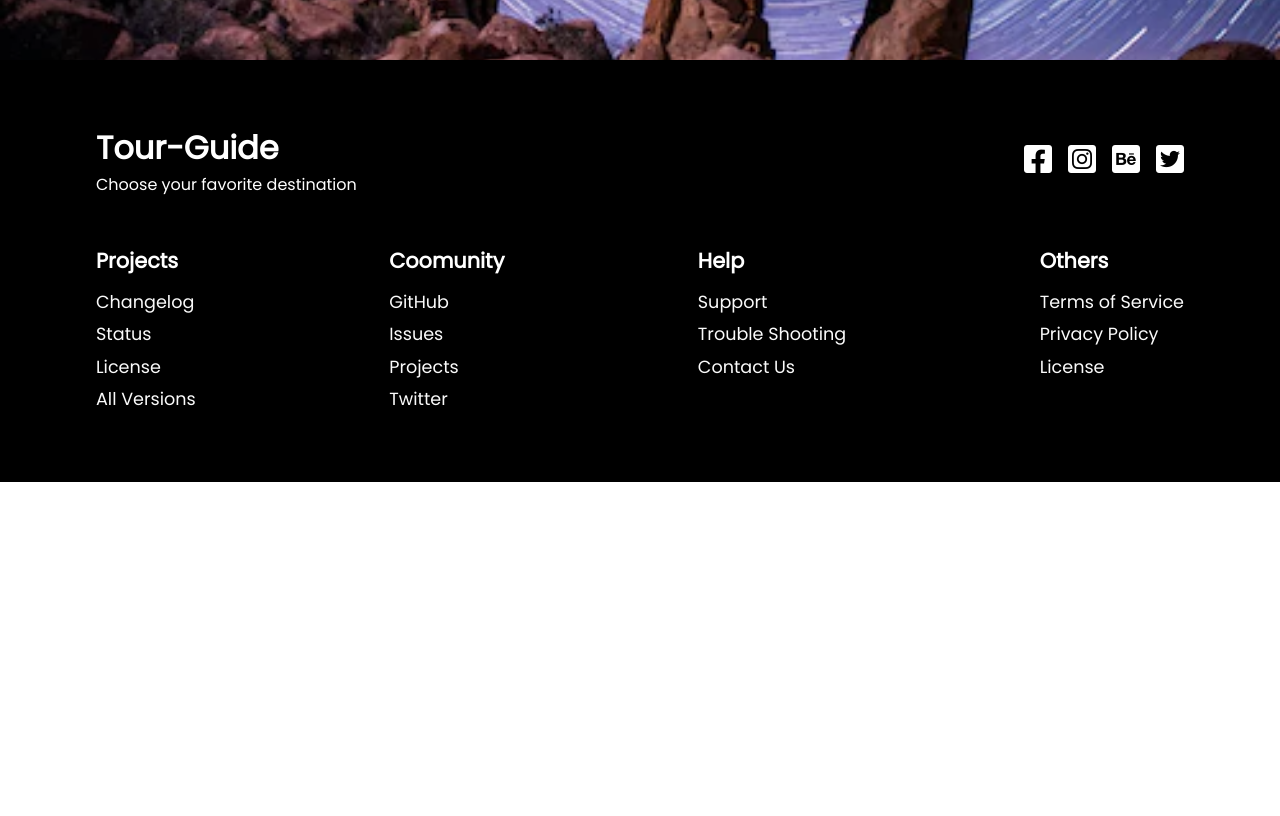
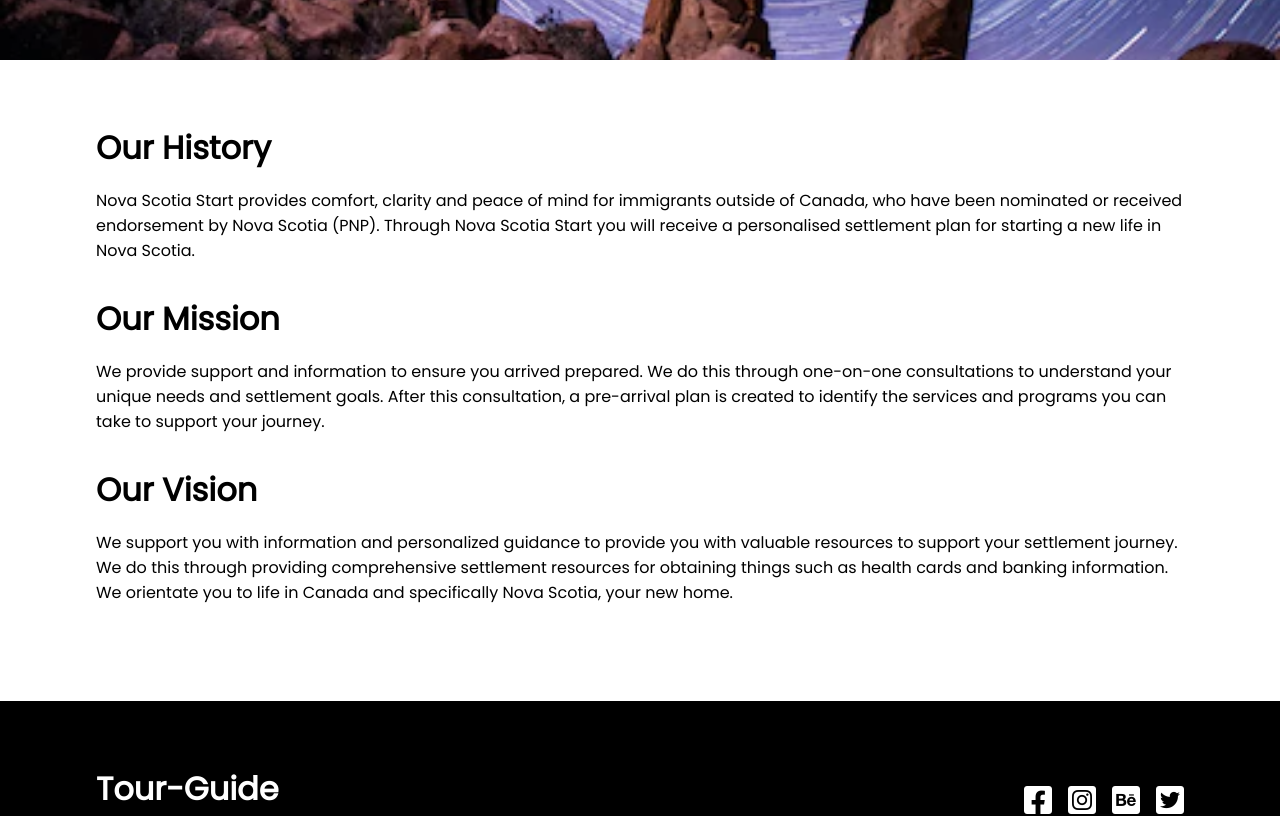
Before and after one commit to christian-nwachukwu/tour-guide, a React (Create React App) app: page /about in a window 1280 px wide. Shown: the part 500-1316 px from the top of the page. Before the commit the page ends 982 px from the top, so only its background shows below. Built offline with nearby package versions, Linux system fonts and the light colour scheme.

Commit message:
completed the about page content

```diff
--- /dev/null
+++ b/src/components/About.css
@@ -0,0 +1,18 @@
+.about-container{
+    margin: 4rem 6rem;
+    text-align: start;
+}
+
+.about-container h1{
+    padding-bottom: 1rem;
+}
+
+.about-container p{
+    padding-bottom: 2rem;
+}
+
+@media screen and (max-width: 850px) {
+    .about-container{
+        margin: 4rem 2rem;
+    }
+}
--- /dev/null
+++ b/src/components/About.js
@@ -0,0 +1,45 @@
+import "./About.css";
+
+function AboutUs () {
+    return(
+        <div className="about-container">
+            <h1>Our History</h1>
+            <p>
+            Nova Scotia Start provides comfort,
+            clarity and peace of mind for immigrants
+            outside of Canada, who have been nominated
+            or received endorsement by Nova Scotia (PNP).
+            Through Nova Scotia Start you will receive
+            a personalised settlement plan for starting
+            a new life in Nova Scotia.
+            </p>
+
+            <h1>Our Mission</h1>
+            <p>
+            We provide support and information
+            to ensure you arrived prepared.
+            We do this through one-on-one
+            consultations to understand your
+            unique needs and settlement goals.
+            After this consultation, a pre-arrival
+            plan is created to identify the services
+            and programs you can take to support your journey.
+            </p>
+
+            <h1>Our Vision</h1>
+            <p>
+            We support you with information
+            and personalized guidance to provide
+            you with valuable resources to support
+            your settlement journey. We do this
+            through providing comprehensive settlement
+            resources for obtaining things such as
+            health cards and banking information.
+            We orientate you to life in Canada and
+            specifically Nova Scotia, your new home.
+            </p>
+        </div>
+    );
+}
+
+export default AboutUs;
--- a/src/routes/About.js
+++ b/src/routes/About.js
@@ -2,6 +2,7 @@ import Navbar from "../components/Navbar";
 import Hero from "../components/Hero";
 import AboutImg from "../assets/photo-16.jpg";
 import Footer from "../components/Footer";
+import AboutUs from "../components/About";
 
 function About (){
     return(
@@ -13,6 +14,7 @@ function About (){
                 title="About"
                 btnClass="hind"
             />
+            <AboutUs />
             <Footer />
         </>
     )
--- a/src/routes/Service.js
+++ b/src/routes/Service.js
@@ -2,6 +2,7 @@ import Navbar from "../components/Navbar";
 import Hero from "../components/Hero";
 import ServeImg from "../assets/de-Lourve-tour.jpg";
 import Footer from "../components/Footer";
+import Trip from "../components/Trip";
 
 function Service (){
     return(
@@ -13,6 +14,7 @@ function Service (){
                 title="Service"
                 btnClass="hind"
             />
+            <Trip />
             <Footer />
         </>
     )
```
